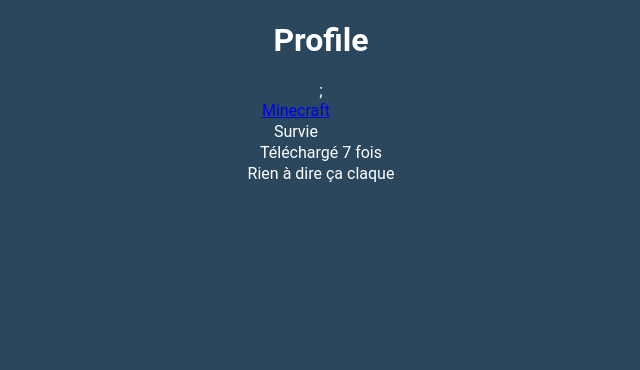
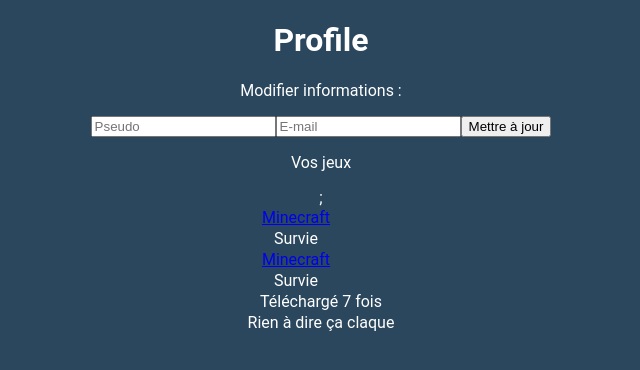
Before and after one commit to Darvasse/NewProjetPhp, a PHP site: page /profile in a window 1280 px wide. Shown: the top 370 px of the page, without its empty margins (319-959 px from the left). Run offline with PHP 8.4, Linux system fonts and the light colour scheme; a user stored in the database is signed in; data comes from the database, SQL or seed files in the repository.

Commit message:
changer pseudo mail

```diff
--- a/Controller/SteamController.php
+++ b/Controller/SteamController.php
@@ -139,4 +139,14 @@ class SteamController extends ControllerBase
     public function redirectToDlLink($link) {
         header('Location:'.$link);
     }
+
+    public function modifyProfile()
+    {
+        session_start();
+        $idUser = $_SESSION['id'];
+        $pseudo = $_POST['pseudo'];
+        $mail = $_POST['mail'];
+        $this->app->getService('steamModel')->modifyProfile($idUser, $pseudo, $mail);
+        $this->renderProfile();
+    }
 }
--- a/Model/SteamModel.php
+++ b/Model/SteamModel.php
@@ -160,4 +160,25 @@ DELETE FROM jeu WHERE jeu.Name = :name');
         }
     }
 
+    public function modifyProfile($id, $pseudo, $mail)
+    {
+        if($pseudo != null)
+        {
+            $query = $this->conn->prepare('UPDATE users SET username = :pseudo WHERE users.id = :id; ');
+            $query->execute([
+                'pseudo' => $pseudo,
+                'id' => $id
+            ]);
+        }
+        if($mail != null)
+        {
+            $query = $this->conn->prepare('UPDATE users SET email = :mail WHERE users.id = :id;');
+            $query->execute([
+                'mail' => $mail,
+                'id' => $id
+            ]);
+        }
+        return;
+    }
+
 }
--- a/View/profile.php
+++ b/View/profile.php
@@ -7,18 +7,26 @@
 </head>
 <body>
 	<h1>Profile</h1>
-	<?php
-	if (isset($_SESSION["pseudo"]) && isset($_SESSION["password"])) {
-		echo "<b>Pseudo: </b>" . $_SESSION["pseudo"];
-		echo "<br/>";
-		echo "<b>E-mail: </b>" . $_SESSION["email"];
-	}
-	?>
+    <table>
+        <tr>
+            <form action="/profile/modify" method="post">
+                <p>Modifier informations :</p>
+                <input type="text" name="pseudo" placeholder="Pseudo" >
+                <input type="text" name="mail" placeholder="E-mail" >
+                <input type="submit" value="Mettre à jour">
+            </form>
+        </tr>
+    </table>
     <table>
         <?php foreach ($params['games'] as $game) : ?>
             <tr>
                 <td class="disp" width="100" align="center"><a href="/jeu/<?= $game['Name']; ?>"><?=$game['Name'];?></a></td>
                 <td class="disp" width="100" align="center"><?= $game['name']; ?></td>
+                <p>Vos jeux</p>
+            </tr>
+            <tr>
+                <td width="100" align="center"><a href="/jeu/<?= $game['Name']; ?>"><?=$game['Name'];?></a></td>
+                <td width="100" align="center"><?= $game['name']; ?></td>
                 <td width='150' align='center'>Téléchargé <?=$game['nbTelechargement']; ?> fois</td>;
                 <td align="center"><?= $game['Description']; ?></td>
             </tr>
--- a/app/Routing.php
+++ b/app/Routing.php
@@ -92,6 +92,10 @@ class Routing
             $Controller = new SteamController($app);
             $Controller->renderProfile();
         });
+        $this->app->post('/profile/modify', function () use ($app){
+            $Controller = new SteamController($app);
+            $Controller->modifyProfile();
+        });
         $this->app->post('/downloadGame', function () use ($app){
             $Controller = new SteamController($app);
             $Controller->downloadGame();
```
